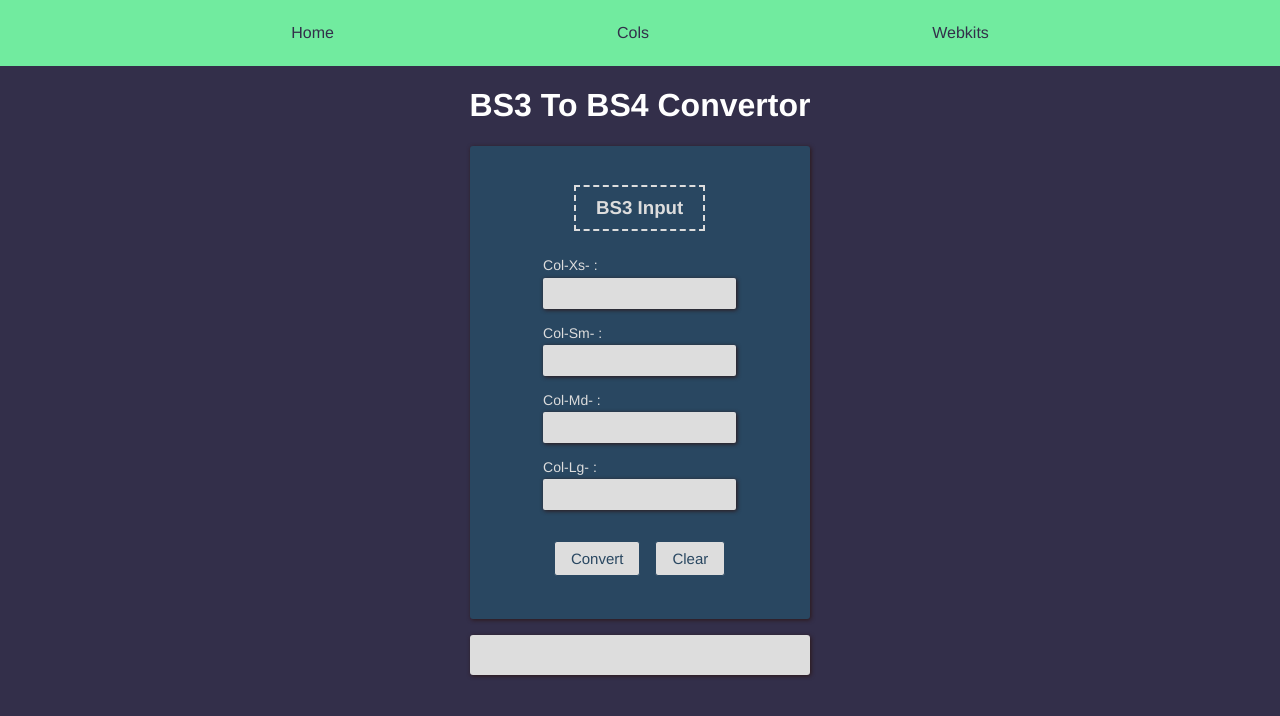
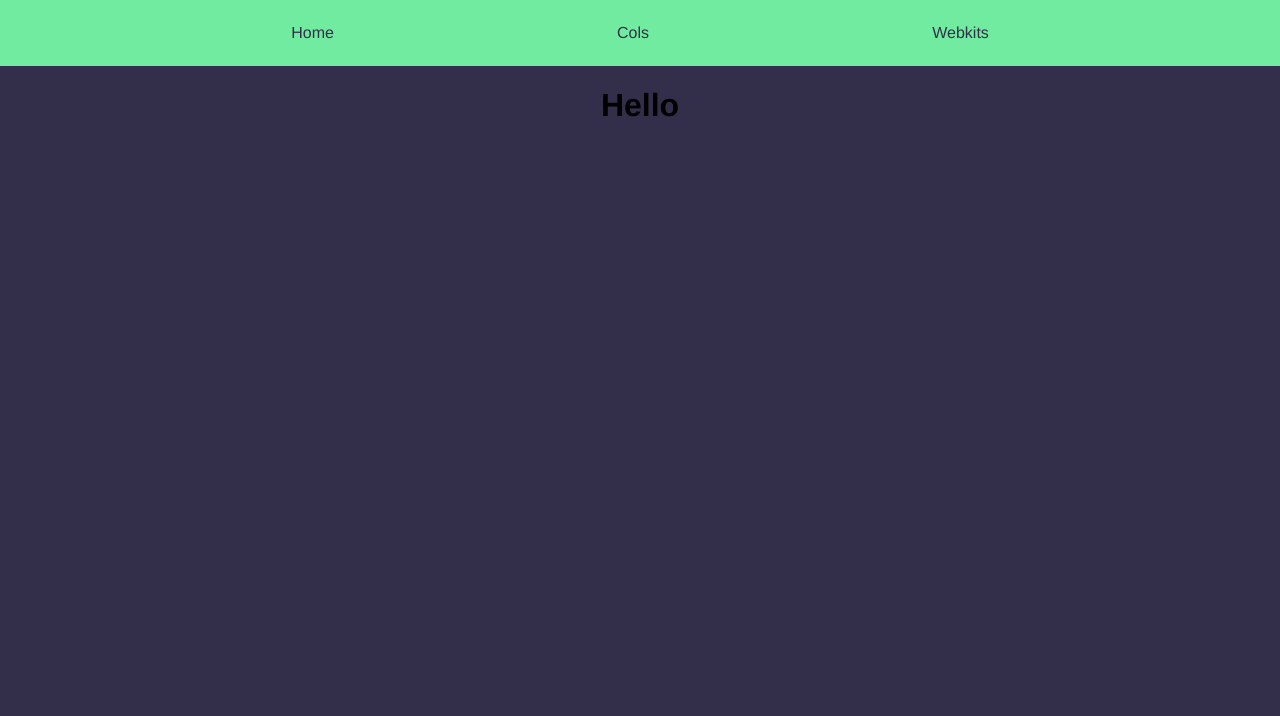
Before and after one commit to MohammadAlderson/bs-convertor, a React (Create React App) app: page / in a window 1280 px wide. Shown: the top 716 px of the page. Built offline with nearby package versions, Linux system fonts and the light colour scheme; a web font is replaced by a local one.

Commit message:
routes added

```diff
--- a/src/App.js
+++ b/src/App.js
@@ -2,7 +2,7 @@ import React from "react";
 import "./styles/App.css";
 import Cols from './components/cols'
 import Navbar from "./components/navbar";
-import { BrowserRouter as Router, Switch, Route, Link } from "react-router-dom";
+import { BrowserRouter as Router, Switch, Route} from "react-router-dom";
 
 
 class App extends React.Component {
@@ -11,7 +11,16 @@ class App extends React.Component {
          <Router>
             <Navbar />
             <main>
-               <Cols />
+               <Switch>
+                  <Route path="/cols">
+                     <Cols />
+                  </Route>
+                  <Route path="/">
+                     <div>
+                        <h1>Hello</h1>
+                     </div>
+                  </Route>
+               </Switch>
             </main>
          </Router>
       );
--- a/src/components/navbar.js
+++ b/src/components/navbar.js
@@ -1,18 +1,18 @@
 import React from 'react'
-
+import { Link } from "react-router-dom";
 export default class Navbar extends React.Component {
     render() {
             return (
                <nav className="navbar">
                   <ul className="navbar-list">
                      <li>
-                        <a href="#">Home</a>
+                        <Link to="/">Home</Link>
                      </li>
                      <li>
-                        <a href="#">Cols</a>
+                        <Link to="/cols">Cols</Link>
                      </li>
                      <li>
-                        <a href="#">Webkits</a>
+                        <Link to="/">Webkits</Link>
                      </li>
                   </ul>
                </nav>
```
